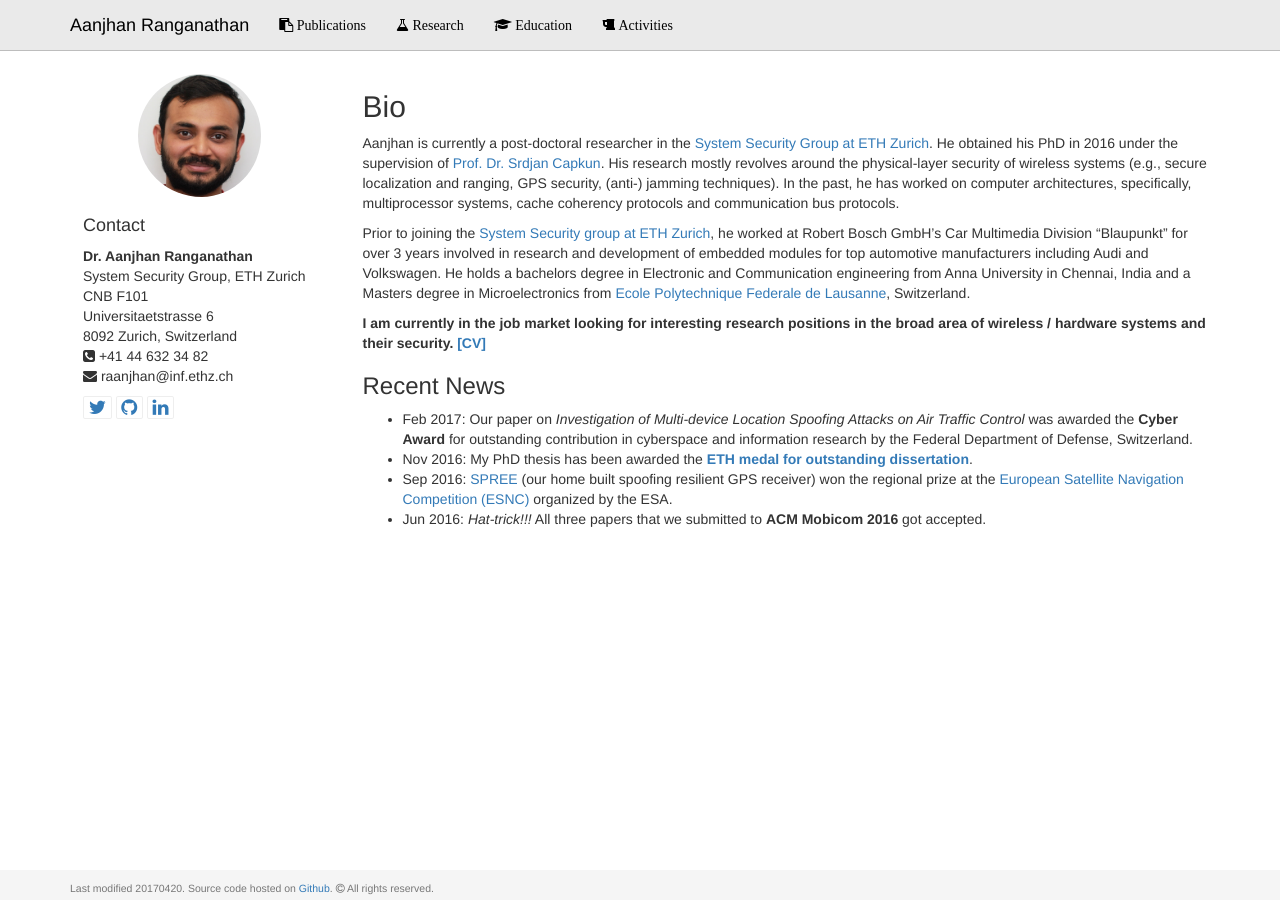
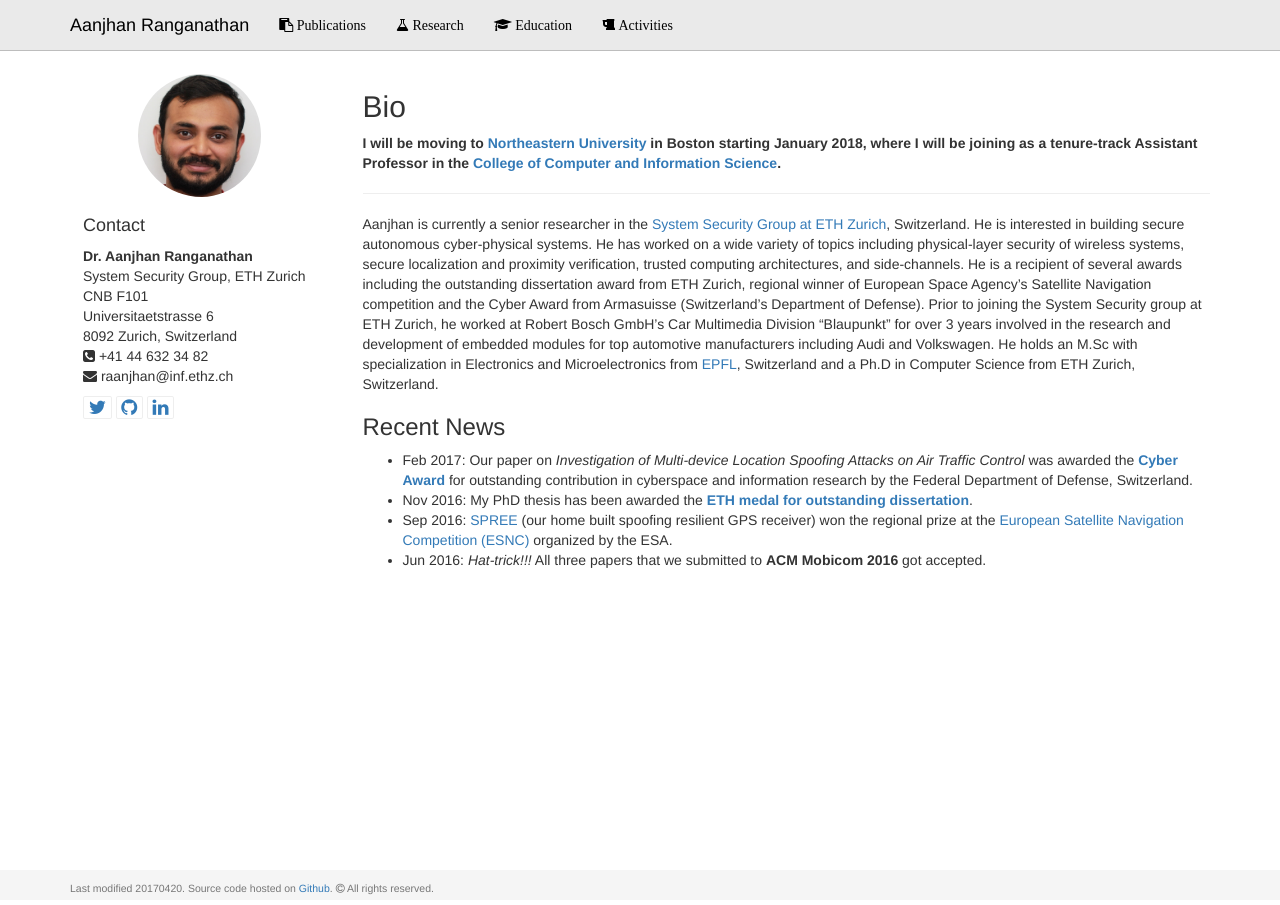
Before and after one commit to aanjhan/mywebsite, a Jekyll site: the page built from index.md, in a window 1280 px wide. Built offline with Jekyll 4.4.1, drawn with Linux system fonts in a browser that asks for light colours; Markdown is read by kramdown in place of the engine named in the settings.

Commit message:
updated website

```diff
--- a/index.md
+++ b/index.md
@@ -4,18 +4,19 @@ layout: default
 ---
 
 ## Bio
-Aanjhan is currently a post-doctoral researcher in the [System Security Group at ETH Zurich]. He obtained his PhD in 2016 under the supervision of [Prof. Dr. Srdjan Capkun]. His research mostly revolves around the physical-layer security of wireless systems (e.g., secure localization and ranging, GPS security, (anti-) jamming techniques). In the past, he has worked on computer architectures, specifically, multiprocessor systems, cache coherency protocols and communication bus protocols.
 
-Prior to joining the [System Security group at ETH Zurich], he worked at Robert Bosch GmbH's Car Multimedia Division "Blaupunkt" for over 3 years involved in research and development of embedded modules for top automotive manufacturers including Audi and Volkswagen. He holds a bachelors degree in Electronic and Communication engineering from Anna University in Chennai, India and a Masters degree in Microelectronics from [Ecole Polytechnique Federale de Lausanne], Switzerland.
+**I will be moving to <a href="http://www.northeastern.edu"> Northeastern University</a> in Boston starting January 2018, where I will be joining as a tenure-track Assistant Professor in the <a href="http://www.ccis.northeastern.edu">College of Computer and Information Science</a>.**
 
-**I am currently in the job market looking for interesting research positions in the broad area of wireless / hardware systems and their security. <a href="assets/cv_aanjhan.pdf">[CV]</a>**
+---
+Aanjhan is currently a senior researcher in the [System Security Group at ETH Zurich], Switzerland. He is interested in building secure autonomous cyber-physical systems. He has worked on a wide variety of topics including physical-layer security of wireless systems, secure localization and proximity verification, trusted computing architectures, and side-channels. He is a recipient of several awards including the outstanding dissertation award from ETH Zurich, regional winner of European Space Agency’s Satellite Navigation competition and the Cyber Award from Armasuisse (Switzerland’s Department of Defense). Prior to joining the System Security group at ETH Zurich, he worked at Robert Bosch GmbH's Car Multimedia Division "Blaupunkt" for over 3 years involved in the research and development of embedded modules for top automotive manufacturers including Audi and Volkswagen. He holds an M.Sc with specialization in Electronics and Microelectronics from [EPFL], Switzerland and a Ph.D in Computer Science from ETH Zurich, Switzerland.
+
 
 ### Recent News
-* Feb 2017: Our paper on *Investigation of Multi-device Location Spoofing Attacks on Air Traffic Control* was awarded the **Cyber Award** for outstanding contribution in cyberspace and information research by the Federal Department of Defense, Switzerland.
-* Nov 2016: My PhD thesis has been awarded the <a href="https://zisc.ethz.ch/2016/11/25/aanjhan-ranganathan-was-awarded-the-eth-medal/">**ETH medal for outstanding dissertation**</a>.
+* Feb 2017: Our paper on *Investigation of Multi-device Location Spoofing Attacks on Air Traffic Control* was awarded the <a href="https://zisc.ethz.ch/2017/03/14/zisc-researchers-awarded-by-swiss-department-of-defense/">**Cyber Award**</a> for outstanding contribution in cyberspace and information research by the Federal Department of Defense, Switzerland.
+* Nov 2016: My PhD thesis has been awarded the <a href="https://zisc.ethz.ch/2017/01/26/aanjhan-ranganathan-was-awarded-the-eth-medal/">**ETH medal for outstanding dissertation**</a>.
 * Sep 2016: <a href="http://www.spree-gnss.ch">SPREE</a> (our home built spoofing resilient GPS receiver) won the regional prize at the <a href="http://www.esnc.eu/index.php?anzeige=switzerland16.html">European Satellite Navigation Competition (ESNC)</a> organized by the ESA.
 * Jun 2016: *Hat-trick!!!* All three papers that we submitted to **ACM Mobicom 2016** got accepted.
 
 [System Security group at ETH Zurich]:http://www.syssec.ethz.ch
-[Ecole Polytechnique Federale de Lausanne]:http://epfl.ch
+[EPFL]:http://epfl.ch
 [Prof. Dr. Srdjan Capkun]:http://www.syssec.ethz.ch/people/capkun.html
```
Also changed, not shown: 5 other files.
